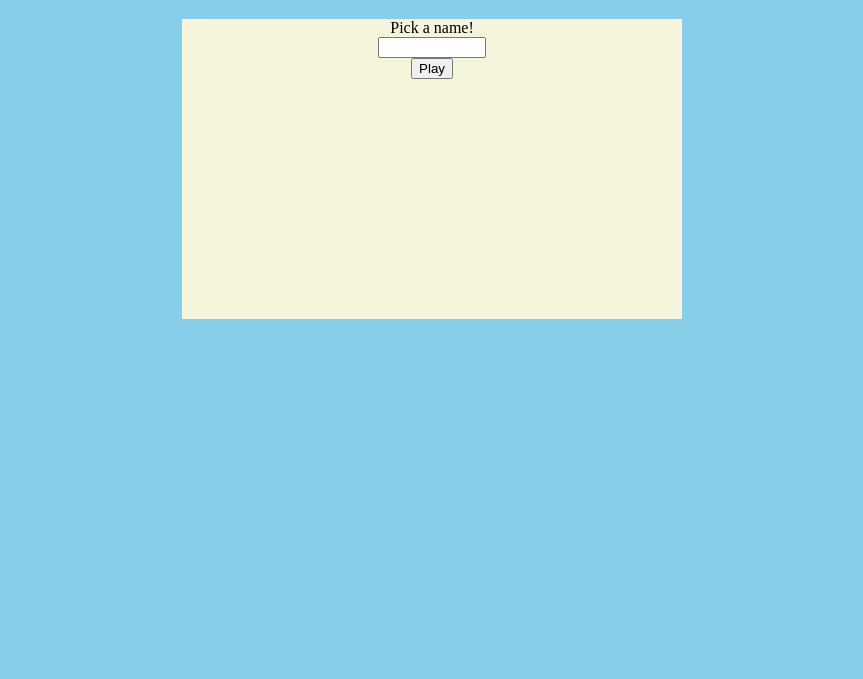
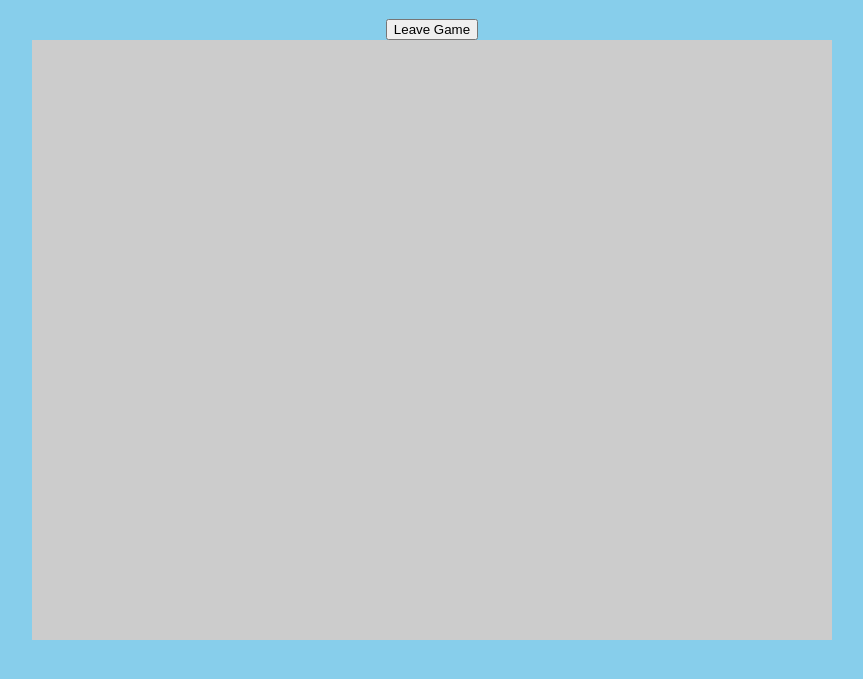
Before and after one commit to Fox-Fires/Capstone, a React app: page / in a window 1280 px wide. Both pictures are taken after a click on the button "Play". Shown: the part 69-748 px from the top of the page, without its empty margins (208-1071 px from the left). Built offline with nearby package versions, Linux system fonts and the light colour scheme.

Commit message:
add game view, and leave function

```diff
--- /dev/null
+++ b/client/components/PlayGame.js
@@ -0,0 +1,30 @@
+import React from "react";
+import Phaser from 'phaser';
+
+
+export default class PlayGame extends React.Component {
+  componentDidMount() {
+    //Create game when component mounts
+    const config = {
+      type: Phaser.AUTO,
+      width: 800,
+      height: 600,
+      parent: "game-view",
+      'dom.createContainer':true,
+      backgroundColor: '#cccccc'
+    };
+    const game = new Phaser.Game(config)
+  }
+  componentWillUnmount(){
+    //Temporary method for removing the game
+    document.getElementById("game-view").innerHTML = "";
+  }
+  render() {
+    const {handleQuit} = this.props
+    return (
+      <div>
+        <button onClick = {handleQuit} >Leave Game</button>
+      </div>
+    );
+  }
+}
--- a/client/components/Root.js
+++ b/client/components/Root.js
@@ -1,13 +1,17 @@
 import React from 'react'
 import UserForm  from './User-form'
+import PlayGame from './PlayGame'
 
 export default class Root extends React.Component{
   constructor(){
     super()
     this.state = {
       name: "",
+      playing: false
     }
     this.handleChange = this.handleChange.bind(this);
+    this.handlePlay = this.handlePlay.bind(this);
+    this.handleQuit = this.handleQuit.bind(this);
   }
 
   componentDidMount(){
@@ -30,15 +34,36 @@ export default class Root extends React.Component{
     })
   }
 
+  handlePlay(){
+    this.setState({
+      playing:true
+    })
+  }
+
+  handleQuit(){
+    this.setState({
+      playing:false
+    })
+  }
+
   render(){
-    console.log(this.state);
     return (
-      <div className="view">
+      <div>
         <h1>Tentative Golf Title</h1>
-        <UserForm
-          {...this.state}
-          handleChange = {this.handleChange}
-        />
+        {
+          this.state.playing !== true?
+          <UserForm
+            {...this.state}
+            handleChange = {this.handleChange}
+            handlePlay = {this.handlePlay}
+          />
+          :
+          <div>
+            <PlayGame
+              handleQuit = {this.handleQuit}
+            />
+          </div>
+        }
       </div>
     )
   }
--- a/client/components/User-form.js
+++ b/client/components/User-form.js
@@ -10,7 +10,7 @@ const UserForm = props => {
         value = {props.name}
         onChange = {props.handleChange}
       />
-      <button>Play</button>
+      <button onClick={props.handlePlay}>Play</button>
     </div>
   )
 }
--- a/client/components/index.js
+++ b/client/components/index.js
@@ -1,2 +1,3 @@
 export {default as Root} from './Root'
 export {default as UserForm} from './User-form'
+export {default as PlayGame} from './PlayGame'
--- a/package.json
+++ b/package.json
@@ -32,6 +32,8 @@
   "dependencies": {
     "express": "^4.17.1",
     "morgan": "^1.10.0",
+    "phaser": "^3.24.1",
+    "planck-js": "^0.3.21",
     "react": "^16.13.1",
     "react-dom": "^16.13.1",
     "socket.io": "^2.3.0"
--- a/public/index.html
+++ b/public/index.html
@@ -9,5 +9,6 @@
 </head>
 <body>
   <div id="app"></div>
+  <div id="game-view"></div>
 </body>
 </html>
--- a/public/style.css
+++ b/public/style.css
@@ -10,12 +10,16 @@ input[name="name"] {
   width: 100px
 }
 
-.view{
+#game-view{
   display: flex;
   flex-direction: column;
   align-items:center;
 }
 
 body{
+  display:flex;
+  text-align: center;
+  flex-direction: column;
   background-color:skyblue;
+  align-items: center;
 }
```
Also changed, not shown: 1 other file.
